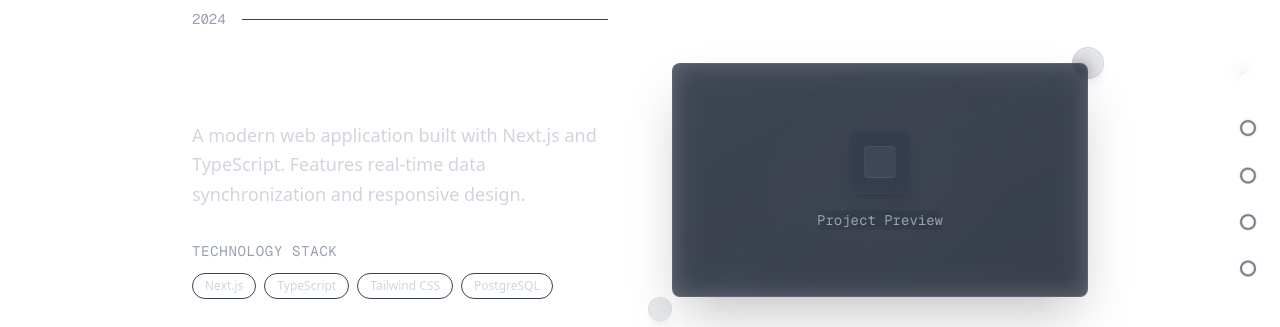
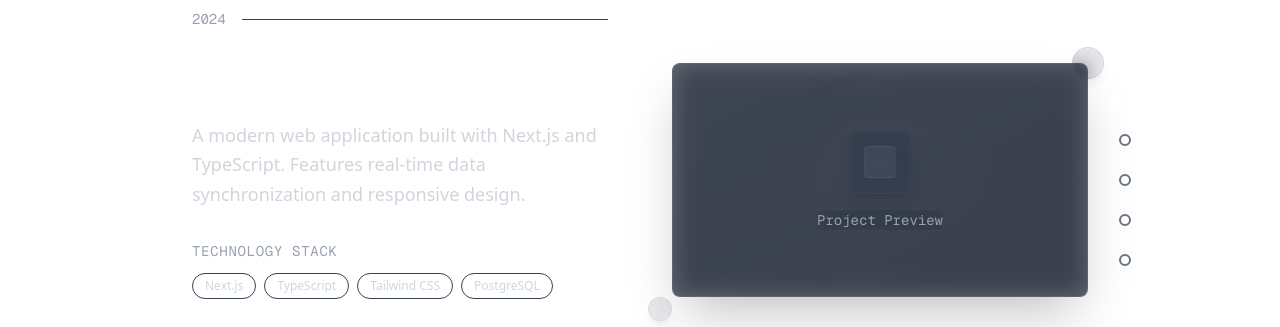
Before and after one commit to AccioMo/portfolio, a Next.js app: page /works in a window 1280 px wide. Shown: the part 220-547 px from the top of the page. Built offline with nearby package versions, Linux system fonts and the light colour scheme.

Commit message:
edited nav dots in works page

```diff
--- a/src/app/works/page.tsx
+++ b/src/app/works/page.tsx
@@ -108,20 +108,32 @@ export default function Works() {
     <div className="h-screen bg-transparent text-white overflow-hidden">
 
       {/* Navigation dots */}
-      <div className="fixed right-6 top-1/2 transform -translate-y-1/2 z-40 flex flex-col space-y-8">
-        {projects.map((_, index) => (
+     <div className="fixed right-6 top-1/2 transform -translate-y-1/2 z-40 flex flex-col space-y-6">
+        {projects.map((project, index) => (
           <button
-            key={index}
-            onClick={() => scrollToProject(index)}
-            className={`w-4 h-4 cursor-none rounded-full border-2 transition-all duration-500 hover:scale-150 transform hover:rotate-45 ${
-              activeProject === index
-                ? 'bg-white-100 border-white-200 shadow-lg shadow-white-200/50'
-                : 'bg-transparent border-gray-500 hover:border-white-200 hover:shadow-md hover:shadow-white-200/30'
+            key={project.id}
+            onClick={() => scrollToSection(index)}
+            className={`group flex items-center transition-all duration-500 ${
+              activeProject === index ? 'translate-x-0' : 'translate-x-2'
             }`}
-            style={{
-              animation: `float-gentle 3s ease-in-out infinite ${index * 0.2}s`
-            }}
-          />
+          >
+            <div
+              className={`w-3 h-3 rounded-full border-2 transition-all duration-500 hover:scale-150 ${
+                activeProject === index
+                  ? 'bg-white border-white shadow-lg shadow-white/50'
+                  : 'bg-transparent border-gray-500 hover:border-white'
+              }`}
+            />
+            <span
+              className={`ml-4 text-xs font-mono uppercase tracking-wider transition-all duration-300 ${
+                activeProject === index
+                  ? 'opacity-100 translate-x-0 text-white'
+                  : 'opacity-0 translate-x-4 text-gray-500 group-hover:opacity-100 group-hover:translate-x-0'
+              }`}
+            >
+              {project.title}
+            </span>
+          </button>
         ))}
       </div>
 
```
Also changed, not shown: src/app/about/page.tsx (+0 -7 lines), 1 other file (tests, documents, lock files or other folders).
